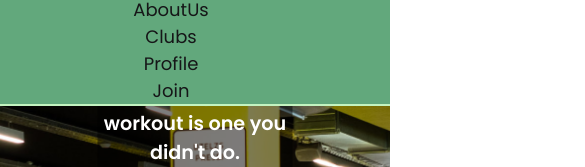
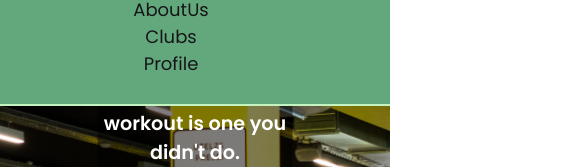
Before and after one commit to 21DP2MLejn/CitronZaleGYM, a Vue app in the folder frontend/CitronZale/: page / in a window 390 px wide. Both pictures are taken after a click on the button 347 px from the left and 21 px from the top of the page. Shown: the part 155-322 px from the top of the page, 585 px wide, since content can reach past the window. Built offline with nearby package versions, Linux system fonts and the light colour scheme.

Commit message:
asdfsadf

```diff
--- a/frontend/CitronZale/src/components/NavBar.vue
+++ b/frontend/CitronZale/src/components/NavBar.vue
@@ -15,10 +15,10 @@
       <li><router-link to="/about-us">AboutUs</router-link></li>
       <li><router-link to="/clubs">Clubs</router-link></li>
       <li><router-link to="/profile">Profile</router-link></li>
-      <li class="join-button" v-if="!isLoggedin">
+      <li class="join-button" v-if="isLoggedin">
         <router-link to="/login">Join</router-link>
       </li>
-      <li class="logout-button" v-if="isLoggedin">
+      <li class="logout-button" v-if="!isLoggedin">
         <a href="#" @click.prevent="logout">Log Out</a>
       </li>
     </ul>
```
